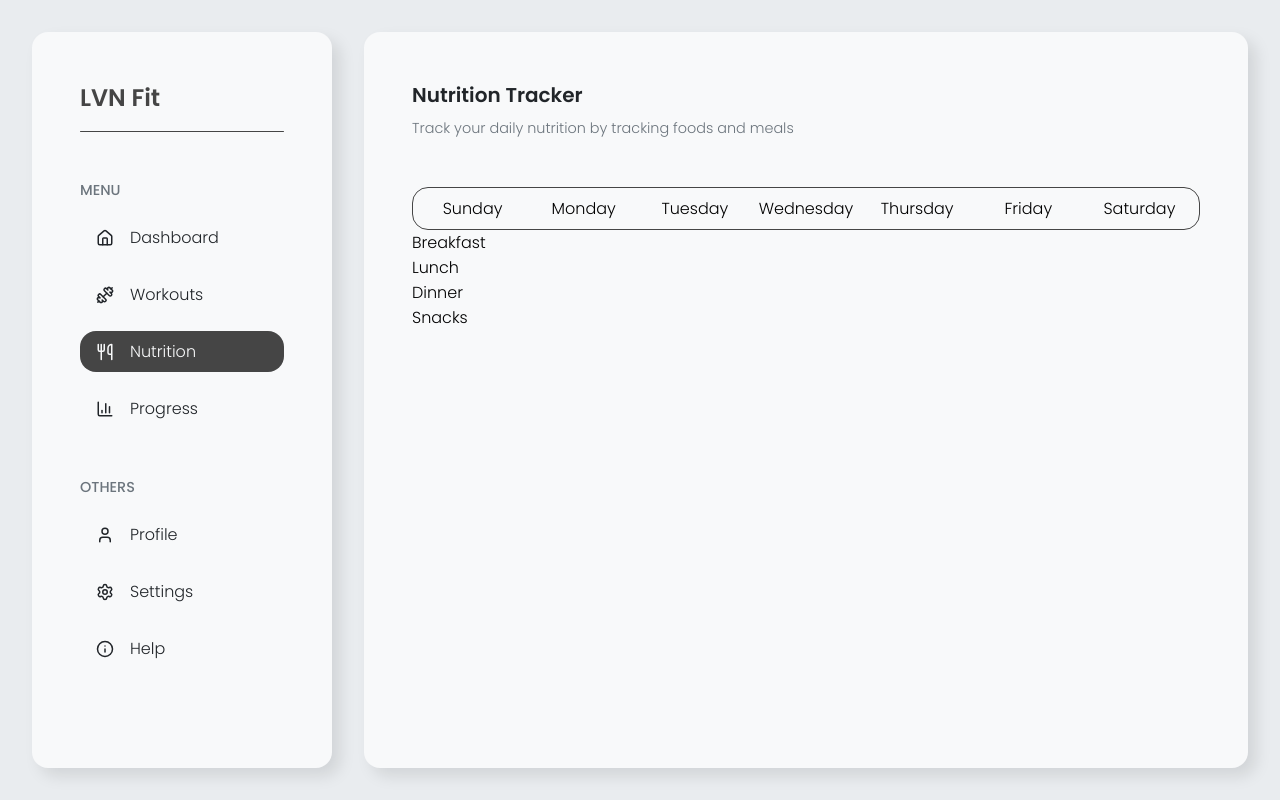
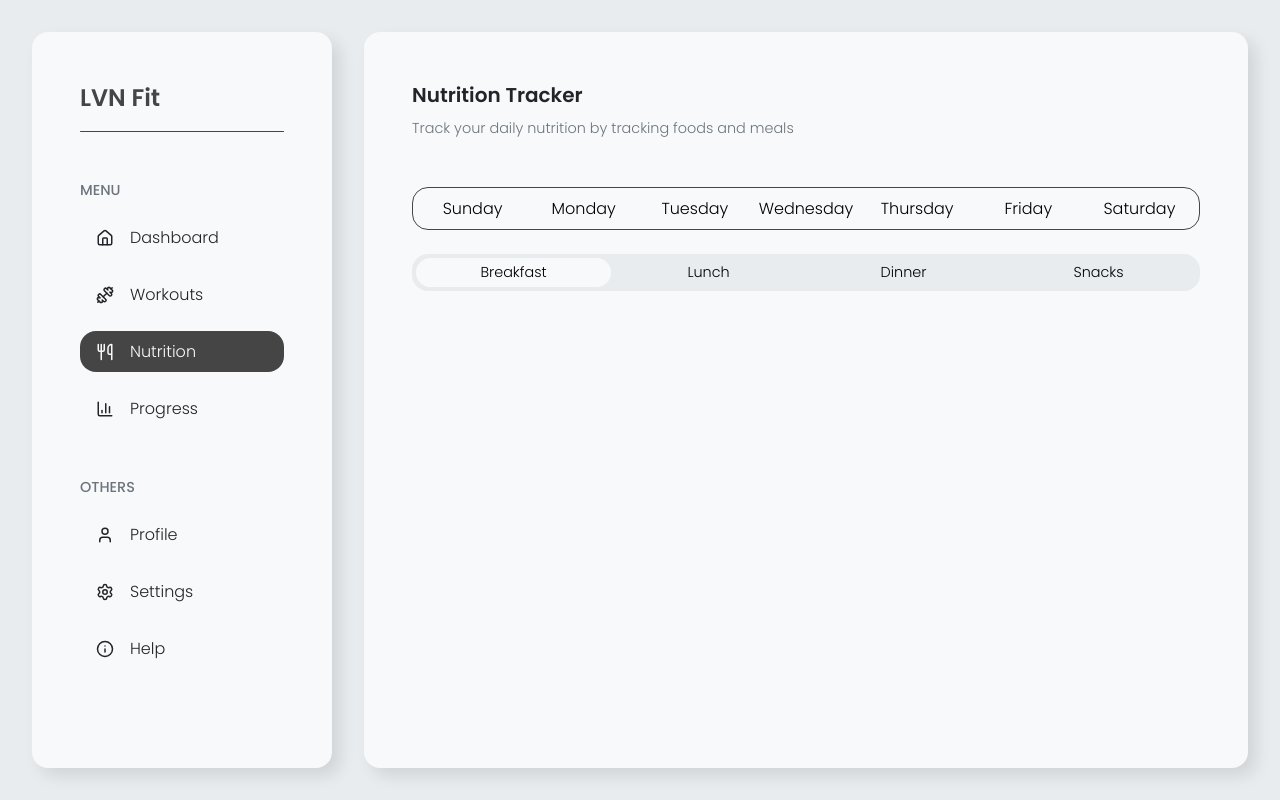
Before and after one commit to nvonil/lvn-fit, a React (Vite) app: page /nutrition in a window 1280 px wide. Built offline with nearby package versions, Linux system fonts and the light colour scheme.

Commit message:
Style nutrition meals navigation

```diff
--- a/src/components/pages/nutrition/Nutrition.css
+++ b/src/components/pages/nutrition/Nutrition.css
@@ -9,6 +9,14 @@
     flex-direction: column;
     gap: var(--space-small);
 }
+
+.nutrition-section {
+    display: flex;
+    flex-direction: column;
+    gap: var(--space-medium);
+}
+
+/* Week */
 
 .nutrition-nav {
     display: flex;
@@ -28,7 +36,7 @@
 
     flex: 1;
 
-    transition: background-color 0.3s;
+    transition: background-color 0.3s, color 0.3s;
 }
 
 .nutrition-day:hover {
@@ -39,3 +47,31 @@
     background-color: var(--color-primary);
     color: var(--background-secondary);
 }
+
+/* Meals */
+
+.nutrition-meals {
+    display: flex;
+
+    background-color: var(--background-primary);
+    border-radius: var(--space-base);
+
+    padding: var(--space-extra-small);
+}
+
+.nutrition-meal {
+    padding: var(--space-extra-small) var(--space-small);
+
+    border-radius: var(--space-base);
+    cursor: pointer;
+    font-size: var(--font-size-small);
+    text-align: center;
+
+    flex: 1;
+
+    transition: background-color 0.3s;
+}
+
+.nutrition-meal.active {
+    background-color: var(--background-secondary);
+}
```
